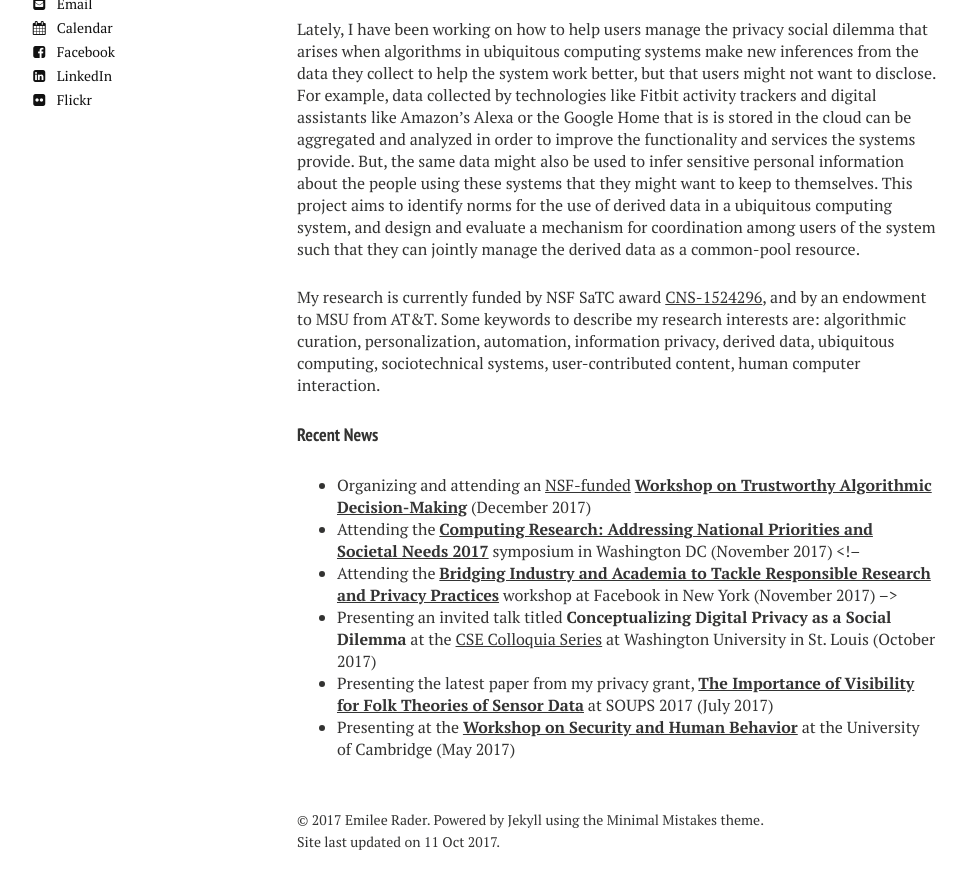
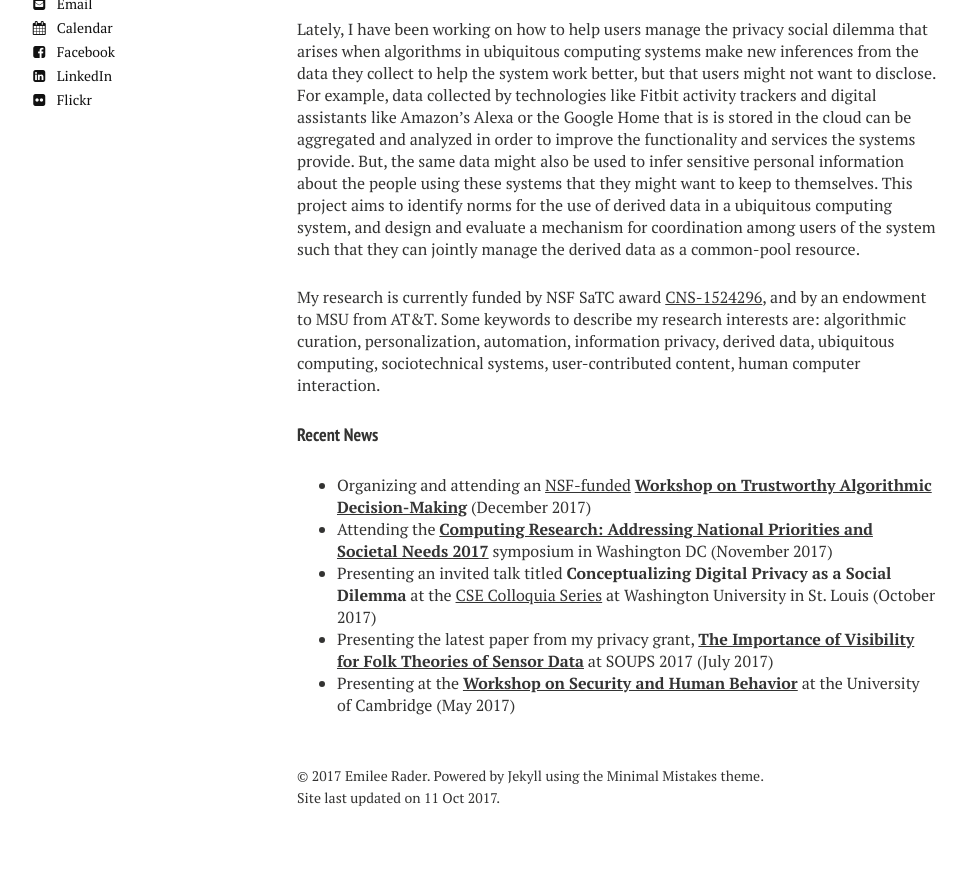
Before and after one commit to bierdoctor/bierdoctor.github.io, a Jekyll site: the page built from index.md, in a window 1280 px wide and 900 px high, scrolled down 692 px. Shown: the top 889 px of the window, without its empty margins (23-990 px from the left). Built offline with Jekyll 4.4.1, drawn with Linux system fonts in a browser that asks for light colours; nearby versions of some CDN libraries; after the commit the page ends 1548 px from its top, so only the background shows below that.

Commit message:
still working on list formatting

```diff
--- a/index.md
+++ b/index.md
@@ -15,9 +15,11 @@ My research is currently funded by NSF SaTC award [CNS-1524296](http://www.nsf.g
 #### Recent News
 - Organizing and attending an [NSF-funded](https://www.nsf.gov/awardsearch/showAward?AWD_ID=1748381) [**Workshop on Trustworthy Algorithmic Decision-Making**](http://trustworthy-algorithms.org/) (December 2017)
 - Attending the [**Computing Research: Addressing National Priorities and Societal Needs 2017**](http://cra.org/ccc/events/computing-research-addressing-national-priorities-societal-needs-2017/) symposium in Washington DC (November 2017)
+- Presenting an invited talk titled **Conceptualizing Digital Privacy as a Social Dilemma** at the [CSE Colloquia Series](https://engineering.wustl.edu/Events/Pages/CSE-Colloquia-Series-Emilee-Rader.aspx) at Washington University in St. Louis (October 2017)
+- Presenting the latest paper from my privacy grant, [**The Importance of Visibility for Folk Theories of Sensor Data**](https://www.usenix.org/conference/soups2017/technical-sessions/presentation/rader) at SOUPS 2017 (July 2017)
+- Presenting at the [**Workshop on Security and Human Behavior**](https://www.cl.cam.ac.uk/~rja14/shb17/) at the University of Cambridge (May 2017)
+
+
 <!--
 - Attending the [**Bridging Industry and Academia to Tackle Responsible Research and Privacy Practices**](https://fpf.org/research-privacy-practices/) workshop at Facebook in New York (November 2017)
 -->
-- Presenting an invited talk titled **Conceptualizing Digital Privacy as a Social Dilemma** at the [CSE Colloquia Series](https://engineering.wustl.edu/Events/Pages/CSE-Colloquia-Series-Emilee-Rader.aspx) at Washington University in St. Louis (October 2017)
-- Presenting the latest paper from my privacy grant, [**The Importance of Visibility for Folk Theories of Sensor Data**](https://www.usenix.org/conference/soups2017/technical-sessions/presentation/rader) at SOUPS 2017 (July 2017)
-- Presenting at the [**Workshop on Security and Human Behavior**](https://www.cl.cam.ac.uk/~rja14/shb17/) at the University of Cambridge (May 2017)
```
